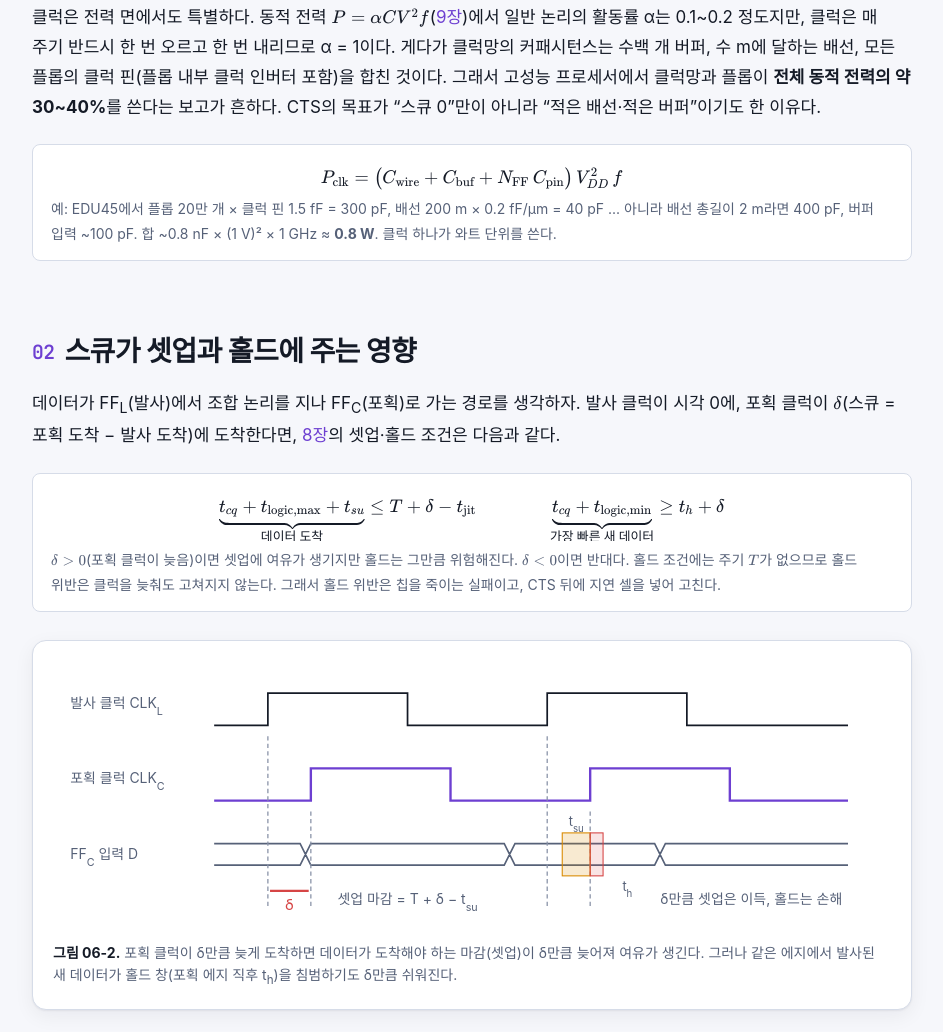
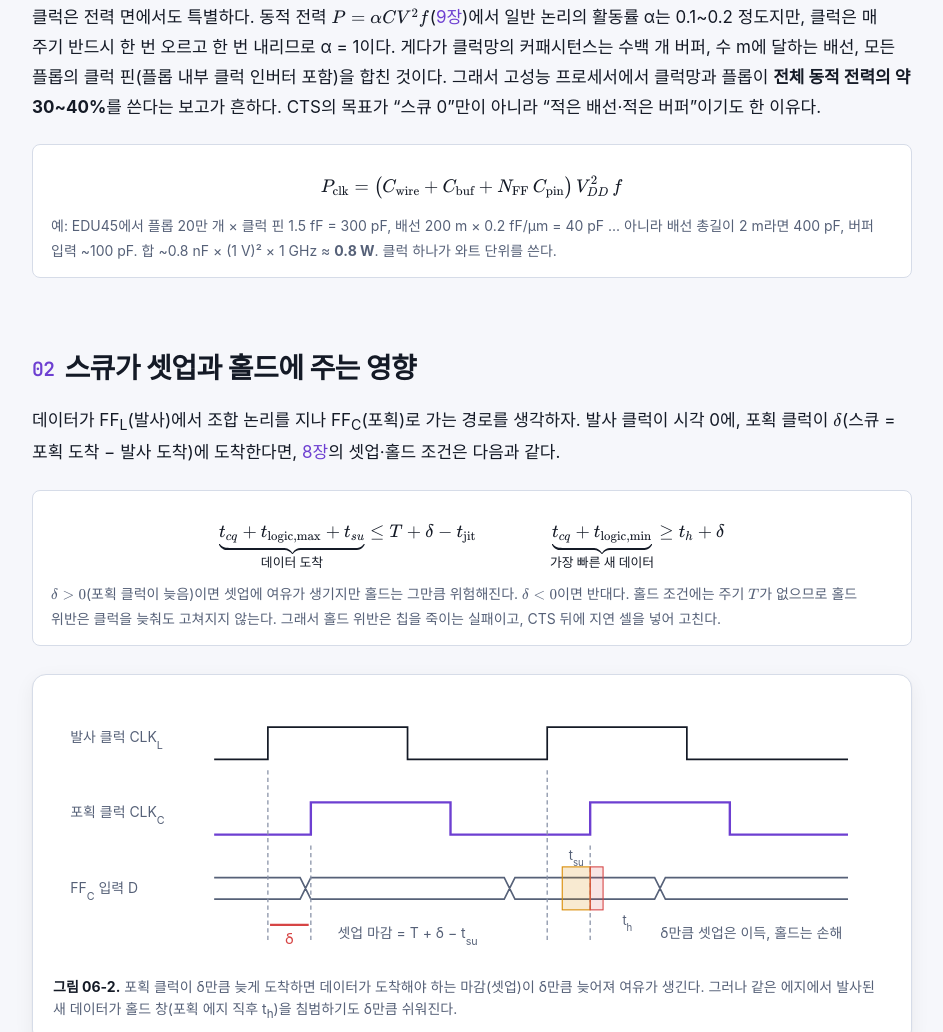
Before and after one commit to geniuskey/designbook, a website: page chapters/cts.html in a window 1280 px wide. Shown: the part 1717-2749 px from the top of the page, without its empty margins (33-976 px from the left). Drawn offline with nearby package versions, Linux system fonts and the light colour scheme; a web font is replaced by a local one.

Commit message:
Fix clipping of Korean fraction text in display equations

```diff
--- a/css/style.css
+++ b/css/style.css
@@ -294,7 +294,8 @@ input[type="range"]::-moz-range-thumb { width: 14px; height: 14px; border-radius
 .formula { margin: 22px 0; padding: 14px 18px; background: var(--bg-elev); border: 1px solid var(--border); border-radius: var(--radius-sm); overflow-x: auto; }
 .formula .where { font-size: 14px; color: var(--text-dim); margin-top: 6px; }
 .katex { font-size: 1.08em; }
-.katex-display { margin: 0.4em 0 !important; overflow-x: auto; overflow-y: hidden; }
+/* Leave room for tall fraction glyphs, especially Korean text, inside the scroll area. */
+.katex-display { margin: 0.4em 0 !important; padding: 0.5em 0; overflow-x: auto; overflow-y: hidden; }
 
 /* Tables */
 .table-wrap { overflow-x: auto; margin: 22px 0; border: 1px solid var(--border); border-radius: var(--radius-sm); }
```
